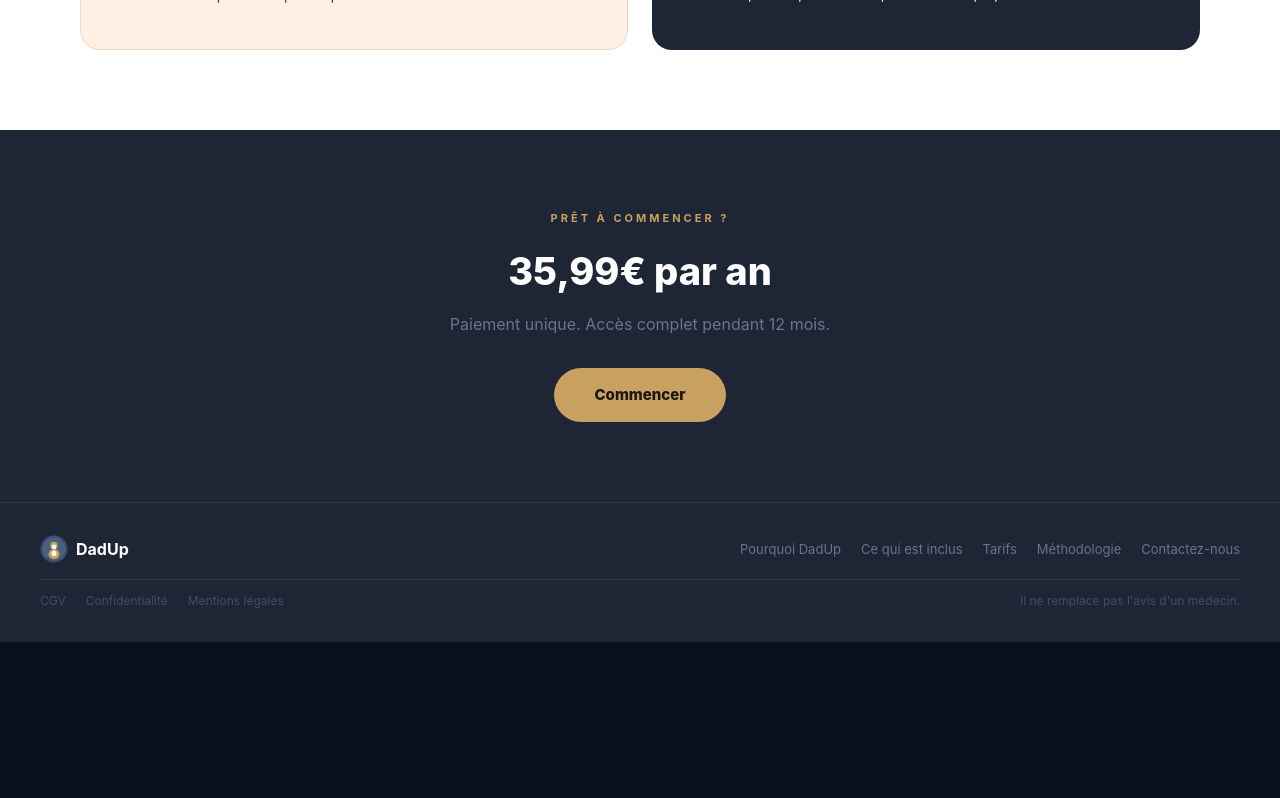
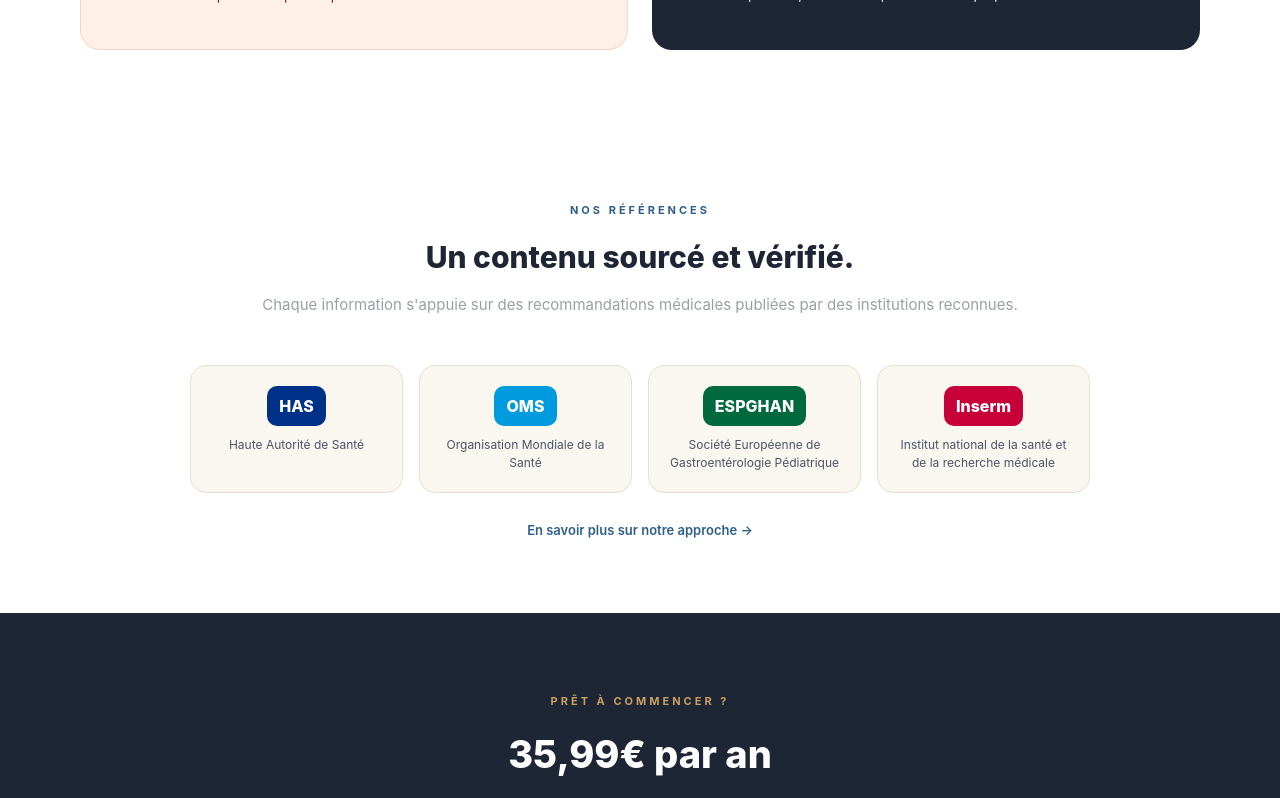
Before and after one commit to Julproject/dadup, a Next.js app: page /pourquoi in a window 1280 px wide. Shown: the part 940-1738 px from the top of the page. Before the commit the page ends 1582 px from the top, so only its background shows below. Built offline with nearby package versions, Linux system fonts and the light colour scheme.

Commit message:
Update page.tsx

```diff
--- a/app/pourquoi/page.tsx
+++ b/app/pourquoi/page.tsx
@@ -159,6 +159,33 @@ export default function PourquoiPage() {
         </div>
       </section>
 
+
+      {/* SOURCES */}
+      <section style={{background:C.white, padding:'72px 40px'}}>
+        <div style={{maxWidth:'900px', margin:'0 auto'}}>
+          <p style={{color:C.blue, fontSize:'11px', fontWeight:700, letterSpacing:'3px', textTransform:'uppercase' as const, margin:'0 0 16px', textAlign:'center'}}>Nos références</p>
+          <h2 style={{color:C.dark, fontSize:'30px', fontWeight:800, margin:'0 0 12px', textAlign:'center'}}>Un contenu sourcé et vérifié.</h2>
+          <p style={{color:C.textLight, fontSize:'15px', margin:'0 0 48px', textAlign:'center', lineHeight:1.7}}>Chaque information s&apos;appuie sur des recommandations médicales publiées par des institutions reconnues.</p>
+          <div style={{display:'grid', gridTemplateColumns:'repeat(4,1fr)', gap:'16px'}}>
+            {[
+              {sigle:"HAS", nom:"Haute Autorité de Santé", couleur:"#003189"},
+              {sigle:"OMS", nom:"Organisation Mondiale de la Santé", couleur:"#009BDE"},
+              {sigle:"ESPGHAN", nom:"Société Européenne de Gastroentérologie Pédiatrique", couleur:"#00693E"},
+              {sigle:"Inserm", nom:"Institut national de la santé et de la recherche médicale", couleur:"#C8003A"},
+            ].map((s,i) => (
+              <div key={i} style={{background:C.cream, borderRadius:'16px', padding:'20px', border:`1px solid ${C.border}`, textAlign:'center' as const}}>
+                <div style={{background:s.couleur, color:'#fff', borderRadius:'10px', padding:'8px 12px', fontSize:'16px', fontWeight:800, display:'inline-block', marginBottom:'10px'}}>
+                  {s.sigle}
+                </div>
+                <p style={{color:C.text, fontSize:'12px', lineHeight:1.5}}>{s.nom}</p>
+              </div>
+            ))}
+          </div>
+          <p style={{textAlign:'center', marginTop:'24px'}}>
+            <a href="/sources" style={{color:C.blue, fontSize:'13px', fontWeight:600, textDecoration:'none'}}>En savoir plus sur notre approche →</a>
+          </p>
+        </div>
+      </section>
       {/* CTA */}
       <section style={{background:C.dark,padding:'80px 40px',textAlign:'center' as const}}>
         <p style={{color:C.gold,fontSize:'11px',fontWeight:700,letterSpacing:'3px',textTransform:'uppercase',margin:'0 0 16px'}}>Prêt à commencer ?</p>
@@ -179,7 +206,7 @@ export default function PourquoiPage() {
               <a href="/pourquoi" style={{color:'#6a7585',fontSize:'13px',textDecoration:'none'}}>Pourquoi DadUp</a>
               <a href="/inclus" style={{color:'#6a7585',fontSize:'13px',textDecoration:'none'}}>Ce qui est inclus</a>
               <a href="/tarifs" style={{color:'#6a7585',fontSize:'13px',textDecoration:'none'}}>Tarifs</a>
-              <a href="/methodologie" style={{color:'#6a7585',fontSize:'13px',textDecoration:'none'}}>Méthodologie</a>
+              <a href="/sources" style={{color:'#6a7585',fontSize:'13px',textDecoration:'none'}}>Sources</a>
               <a href="/contact" style={{color:'#6a7585',fontSize:'13px',textDecoration:'none'}}>Contactez-nous</a>
             </div>
           </div>
```
